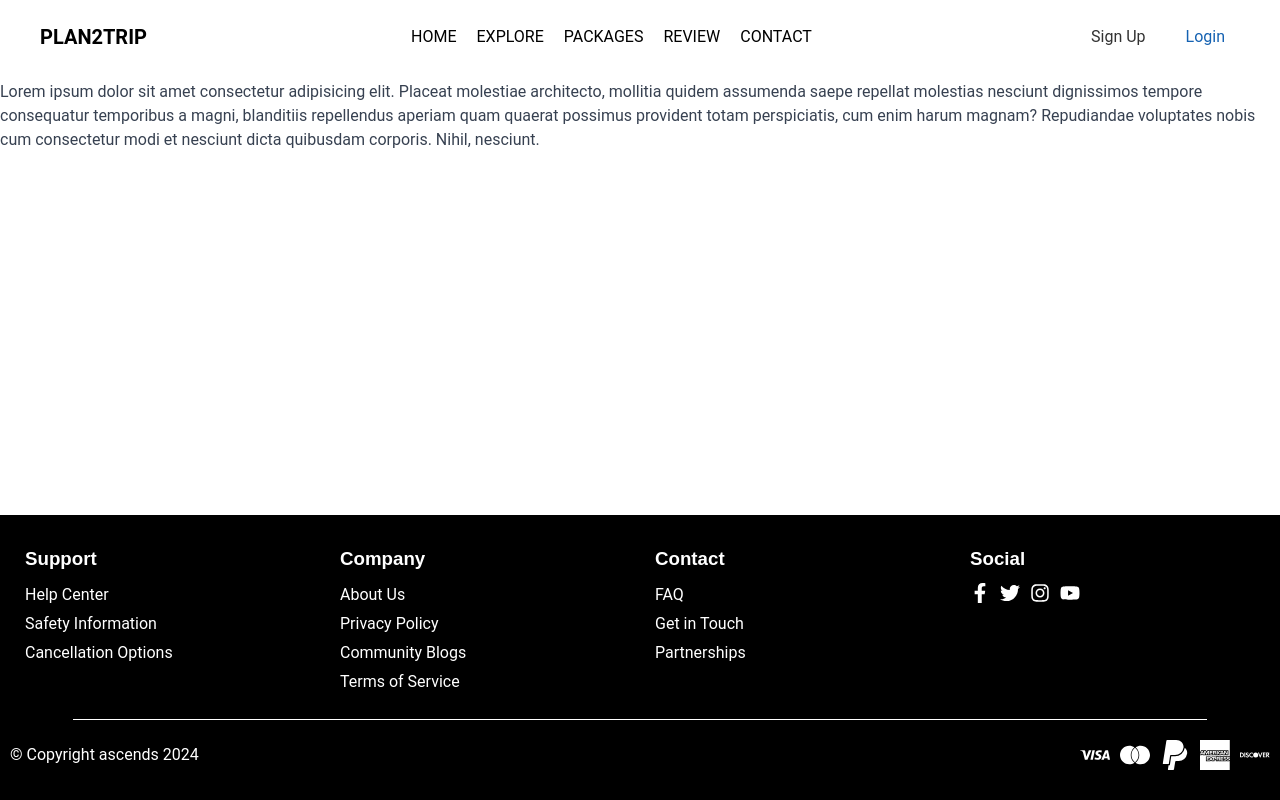
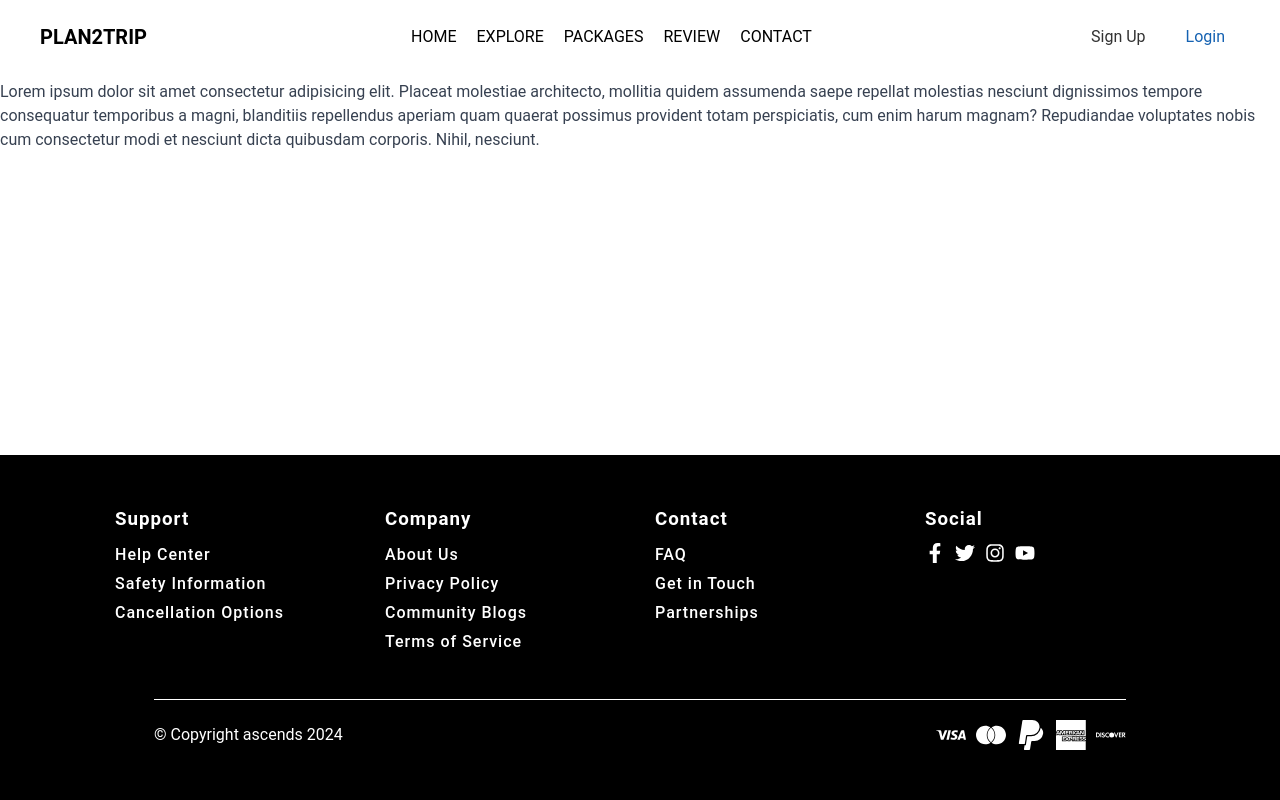
Before and after one commit to kishansrivastava-ks/plan2trip, a React (Vite) app: page / in a window 1280 px wide. Built offline with nearby package versions, Linux system fonts and the light colour scheme.

Commit message:
navbar and footer

```diff
--- a/src/components/Footer/Footer.jsx
+++ b/src/components/Footer/Footer.jsx
@@ -11,15 +11,21 @@ import {
 const FooterContainer = styled.footer`
   background-color: black;
   color: white;
-  padding: 3rem 1rem;
+  padding: 5rem 10rem;
+  display: flex;
+  flex-direction: column;
+  align-items: center;
 `;
 
 const FirstRow = styled.div`
+  /* background-color: red; */
   display: flex;
-  justify-content: space-between;
+  width: 100%;
+  justify-content: space-around;
+  align-items: flex-start;
   flex-wrap: wrap;
   margin-bottom: 2rem;
-
+  /* border: 2px solid white; */
   @media (max-width: 768px) {
     flex-direction: column;
     align-items: center;
@@ -29,6 +35,8 @@ const FirstRow = styled.div`
 const FooterColumn = styled.div`
   flex: 1;
   margin: 0 1.5rem;
+  /* max-width: 25%; */
+  text-align: left;
 
   @media (max-width: 768px) {
     margin: 1rem 0;
@@ -38,7 +46,8 @@ const FooterColumn = styled.div`
 
 const FooterHeading = styled.h3`
   margin-bottom: 1rem;
-  font-family: var(--brand-font-1);
+  /* font-family: var(--brand-font-1); */
+  letter-spacing: 1px;
 `;
 
 const FooterLink = styled.a`
@@ -46,10 +55,13 @@ const FooterLink = styled.a`
   margin-bottom: 0.5rem;
   color: white;
   text-decoration: none;
+  font-weight: 500;
+  letter-spacing: 1px;
 
   &:hover {
     color: var(--color-main);
   }
+  transition: all 0.2s ease-in-out;
 `;
 
 const SocialIcons = styled.div`
@@ -65,12 +77,14 @@ const SocialIcons = styled.div`
 
 const Divider = styled.hr`
   border: none;
-  border-top: 1px solid white;
+  border-top: 0.1px solid white;
   width: 90%;
   margin: 2rem auto;
+  color: #bbb;
 `;
 
 const SecondRow = styled.div`
+  width: 90%;
   display: flex;
   justify-content: space-between;
   align-items: center;
```
